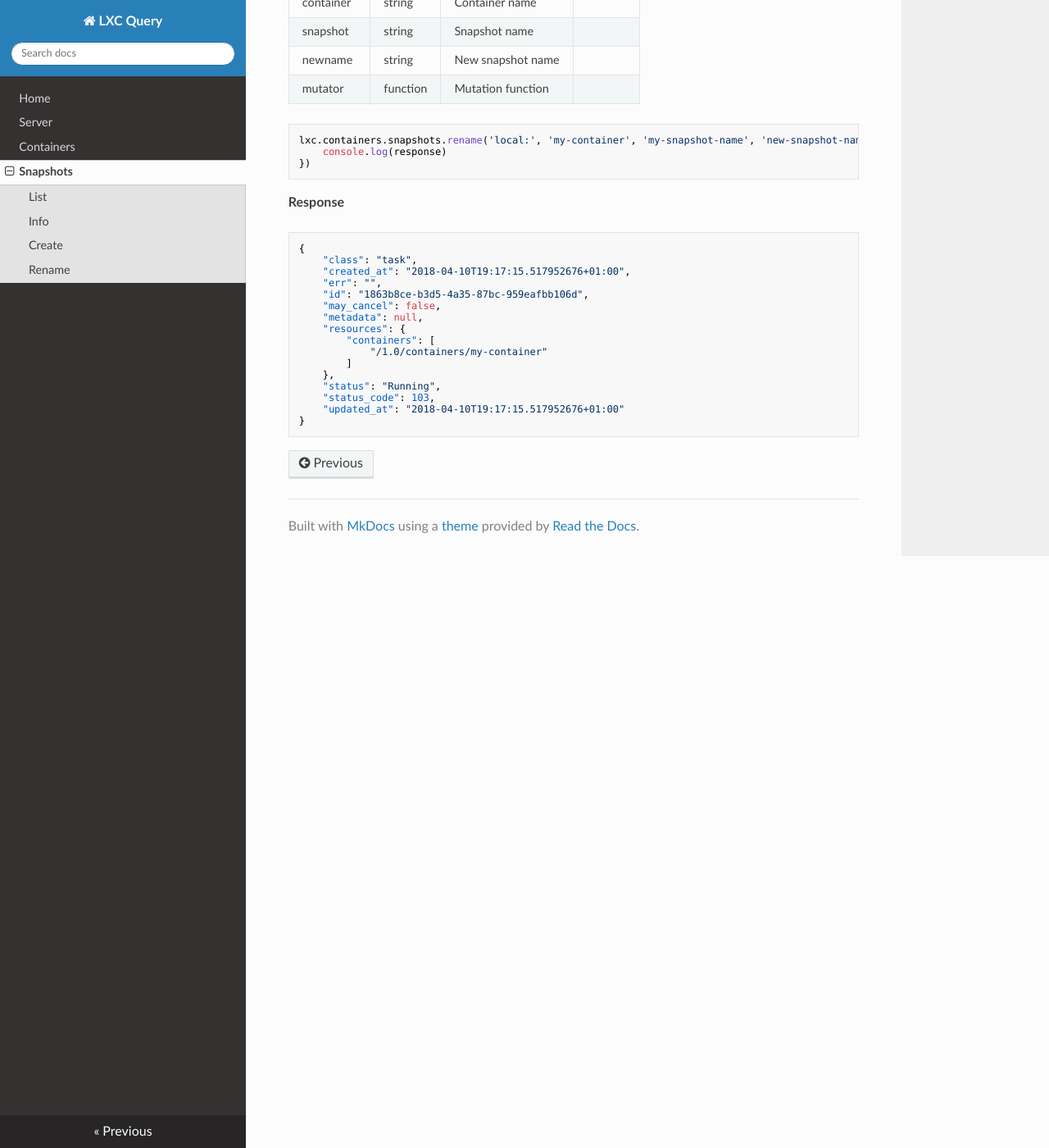
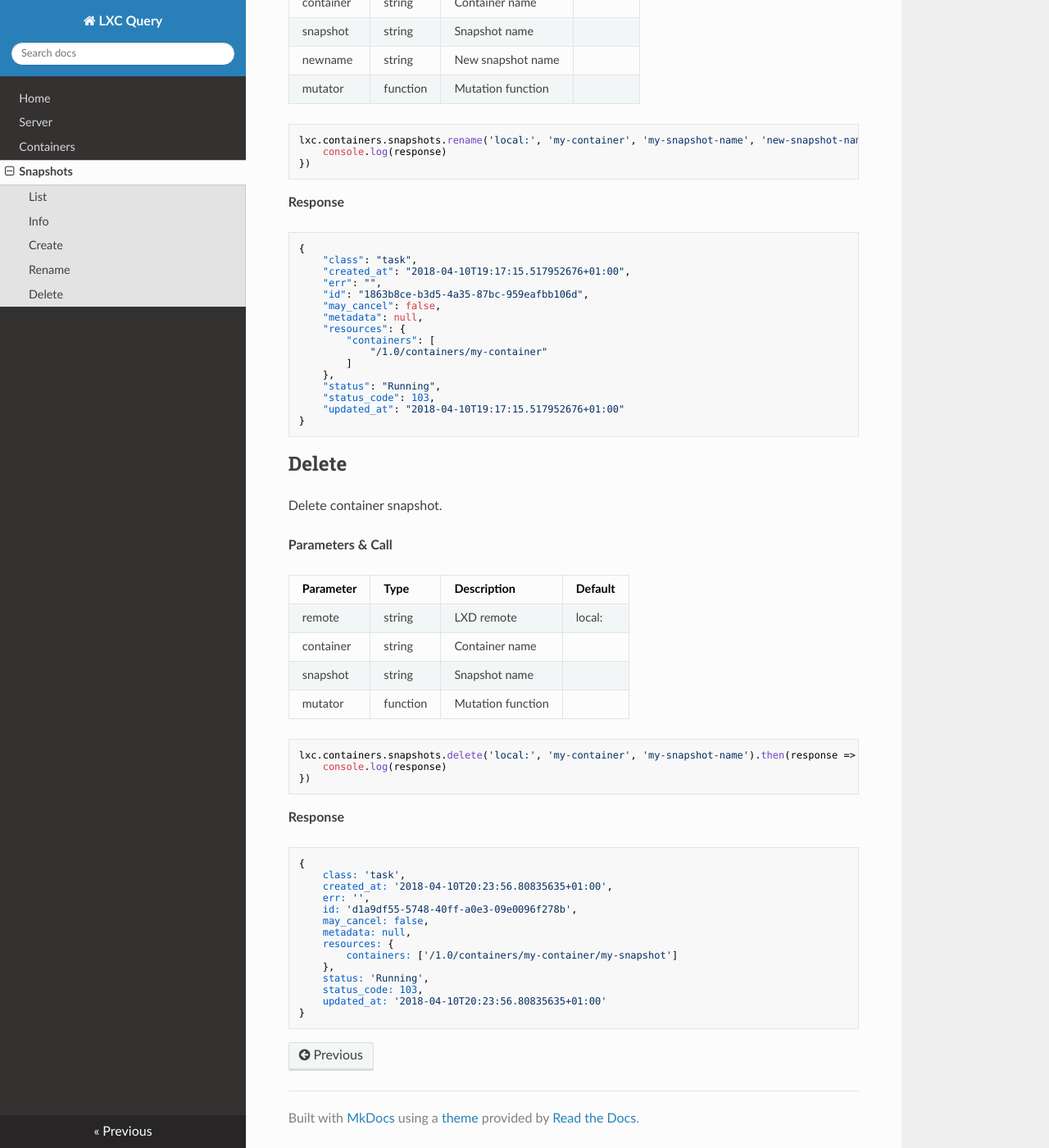
Before and after one commit to lcherone/lxc-query, an MkDocs documentation site: the page built from docs/snapshots.md, in a window 1280 px wide and 1400 px high, scrolled down 3359 px. Shown: the whole window at 82% size. Built offline with MkDocs 1.6.1, drawn with Linux system fonts in a browser that asks for light colours; nearby versions of some CDN libraries; old or Windows-style settings are respelled for this version of MkDocs.

Commit message:
added delete snapshot helper

````diff
--- a/docs/snapshots.md
+++ b/docs/snapshots.md
@@ -207,3 +207,40 @@ lxc.containers.snapshots.rename('local:', 'my-container', 'my-snapshot-name', 'n
     "updated_at": "2018-04-10T19:17:15.517952676+01:00"
 }
 ```
+
+## Delete
+
+Delete container snapshot.
+
+**Parameters & Call**
+
+| Parameter    | Type          | Description   | Default       |
+| ----------   | ------------- | ------------- | ------------- |
+| remote       | string        | LXD remote    | local:        |
+| container    | string        | Container name    |           |
+| snapshot     | string        | Snapshot name     |           |
+| mutator      | function      | Mutation function |           |
+
+```
+lxc.containers.snapshots.delete('local:', 'my-container', 'my-snapshot-name').then(response => {
+    console.log(response)
+})
+```
+
+**Response**
+```
+{
+	class: 'task',
+	created_at: '2018-04-10T20:23:56.80835635+01:00',
+	err: '',
+	id: 'd1a9df55-5748-40ff-a0e3-09e0096f278b',
+	may_cancel: false,
+	metadata: null,
+	resources: {
+		containers: ['/1.0/containers/my-container/my-snapshot']
+	},
+	status: 'Running',
+	status_code: 103,
+	updated_at: '2018-04-10T20:23:56.80835635+01:00'
+}
+```
--- a/package.json
+++ b/package.json
@@ -1,6 +1,6 @@
 {
   "name": "lxc-query",
-  "version": "0.0.6",
+  "version": "0.0.7",
   "description": "A Node.js LXD client which uses your local instance of LXD and `lxc query` to manage your local or remote LXD servers.",
   "main": "src/index.js",
   "scripts": {
````
Also changed, not shown: 1 other file.
